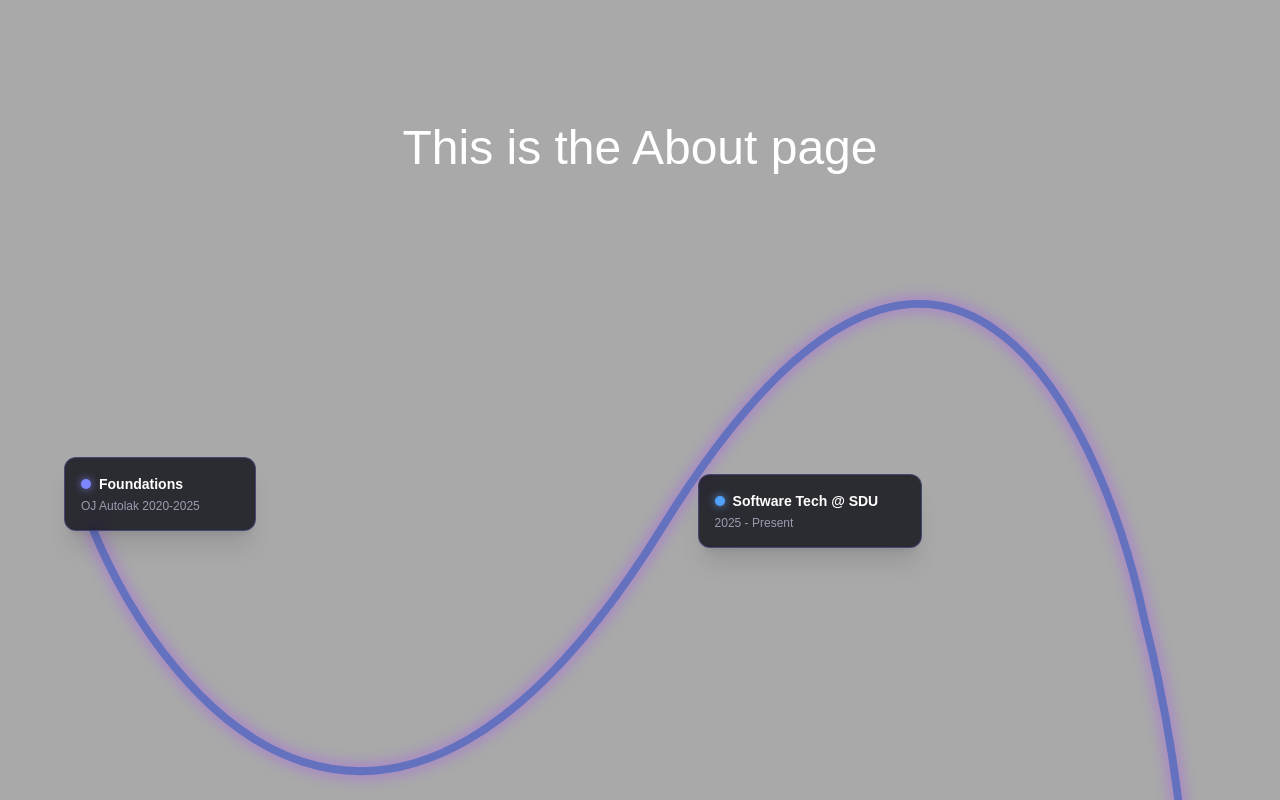
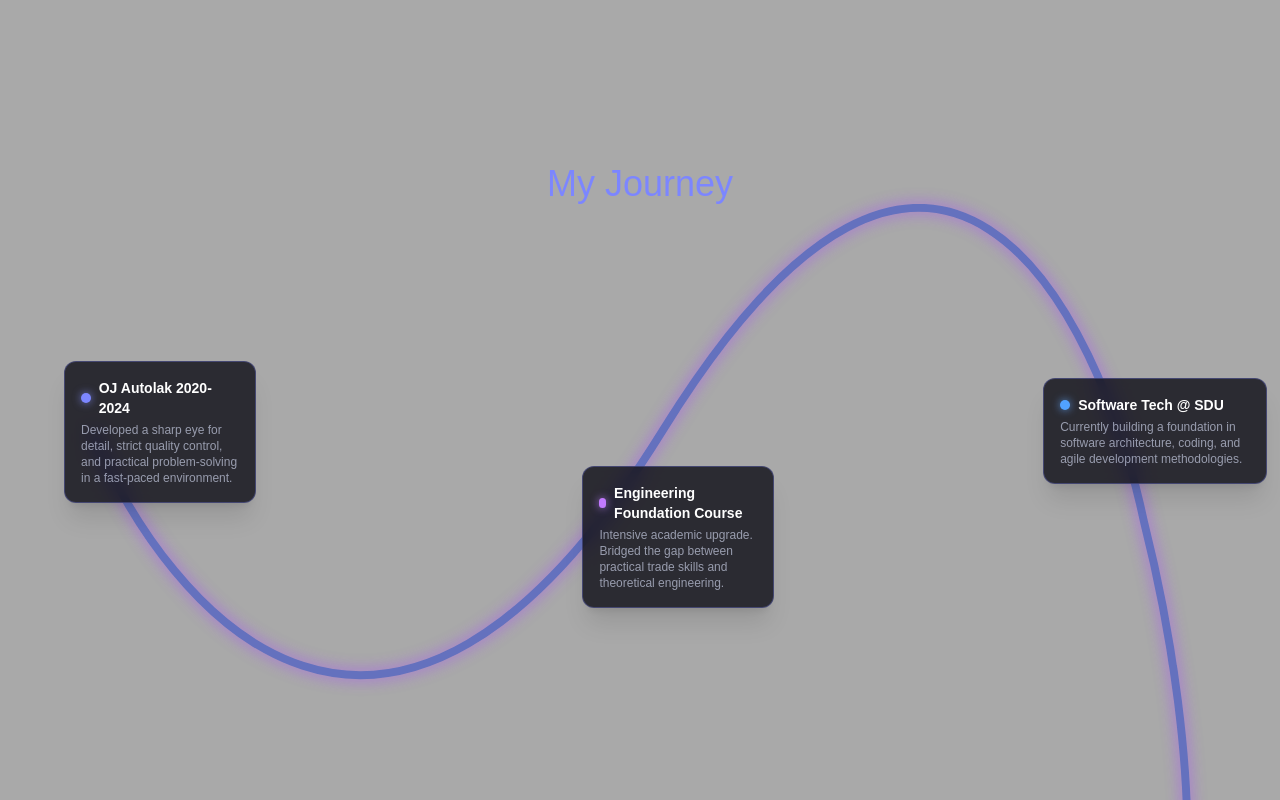
Before and after one commit to MalteBEP/personal-website, a Next.js app: page / in a window 1280 px wide. Shown: the part 860-1660 px from the top of the page. Built offline with nearby package versions, Linux system fonts and the light colour scheme.

Commit message:
about me page minor tweaks

```diff
--- a/app/page.tsx
+++ b/app/page.tsx
@@ -19,7 +19,6 @@ export default function Home() {
                     progress: true,
                     position: "bottom-center",
                     transition: "slideInUp",
-                    icon: '',
                     sound: false,
 
                 })
@@ -77,7 +76,7 @@ export default function Home() {
 
 
           <section id="about" className="flex flex-col items-center min-h-screen w-full pt-24">
-              <p className="text-5xl text-white mb-32">This is the About page</p>
+              <h1 className="text-4xl text-indigo-400 px-5 mt-10">My Journey</h1>
               <div className="relative w-full max-w-6xl px-6">
                   <svg
                       viewBox="0 0 837 661"
@@ -96,33 +95,33 @@ export default function Home() {
                       <div className="flex items-center gap-2 mb-1">
                           {/* Glowing Dot */}
                           <div className="w-2.5 h-2.5 rounded-full bg-indigo-400 shadow-[0_0_8px_rgba(129,140,248,0.8)]"></div>
-                          <h3 className="font-bold text-white text-sm">Foundations</h3>
+                          <h3 className="font-bold text-white text-sm">OJ Autolak 2020-2024</h3>
                       </div>
-                      <p className="text-xs text-indigo-100/60">OJ Autolak 2020-2025</p>
+                      <p className="text-xs text-indigo-100/60">Developed a sharp eye for detail, strict quality control, and practical problem-solving in a fast-paced environment.</p>
                   </div>
 
-                  <div className="absolute top-[60%] left-[22%] bg-[#0C0C14]/80 backdrop-blur-sm border border-indigo-400/30 p-4 rounded-xl w-48 shadow-xl">
+                  <div className="absolute top-[30%] left-[45%] bg-[#0C0C14]/80 backdrop-blur-sm border border-indigo-400/30 p-4 rounded-xl w-48 shadow-xl">
                       <div className="flex items-center gap-2 mb-1">
                           <div className="w-2.5 h-2.5 rounded-full bg-purple-400 shadow-[0_0_8px_rgba(192,132,252,0.8)]"></div>
-                          <h3 className="font-bold text-white text-sm">Skill Building</h3>
+                          <h3 className="font-bold text-white text-sm">Engineering Foundation Course</h3>
                       </div>
-                      <p className="text-xs text-indigo-100/60">AK 2024-2025</p>
+                      <p className="text-xs text-indigo-100/60">Intensive academic upgrade. Bridged the gap between practical trade skills and theoretical engineering.</p>
                   </div>
 
-                  <div className="absolute top-[20%] left-[55%] bg-[#0C0C14]/80 backdrop-blur-sm border border-indigo-400/30 p-4 rounded-xl w-56 shadow-xl z-10">
+                  <div className="absolute top-[20%] left-[85%] bg-[#0C0C14]/80 backdrop-blur-sm border border-indigo-400/30 p-4 rounded-xl w-56 shadow-xl z-10">
                       <div className="flex items-center gap-2 mb-1">
                           <div className="w-2.5 h-2.5 rounded-full bg-blue-400 shadow-[0_0_8px_rgba(96,165,250,0.8)]"></div>
                           <h3 className="font-bold text-white text-sm">Software Tech @ SDU</h3>
                       </div>
-                      <p className="text-xs text-indigo-100/60">2025 - Present</p>
+                      <p className="text-xs text-indigo-100/60">Currently building a foundation in software architecture, coding, and agile development methodologies.</p>
                   </div>
 
-                  <div className="absolute top-[85%] left-[75%] bg-[#0C0C14]/80 backdrop-blur-sm border border-indigo-400/30 p-4 rounded-xl w-48 shadow-xl">
+                  <div className="absolute top-[87%] left-[70%] bg-[#0C0C14]/80 backdrop-blur-sm border border-indigo-400/30 p-4 rounded-xl w-48 shadow-xl">
                       <div className="flex items-center gap-2 mb-1">
                           <div className="w-2.5 h-2.5 rounded-full bg-emerald-400 shadow-[0_0_8px_rgba(52,211,153,0.8)]"></div>
                           <h3 className="font-bold text-white text-sm">Future</h3>
                       </div>
-                      <p className="text-xs text-indigo-100/60">Optimistic</p>
+                      <p className="text-xs text-indigo-100/60">Eager to combine practical problem-solving with software engineering. Looking for student worker opportunities or internships.</p>
                   </div>
 
               </div>
```
